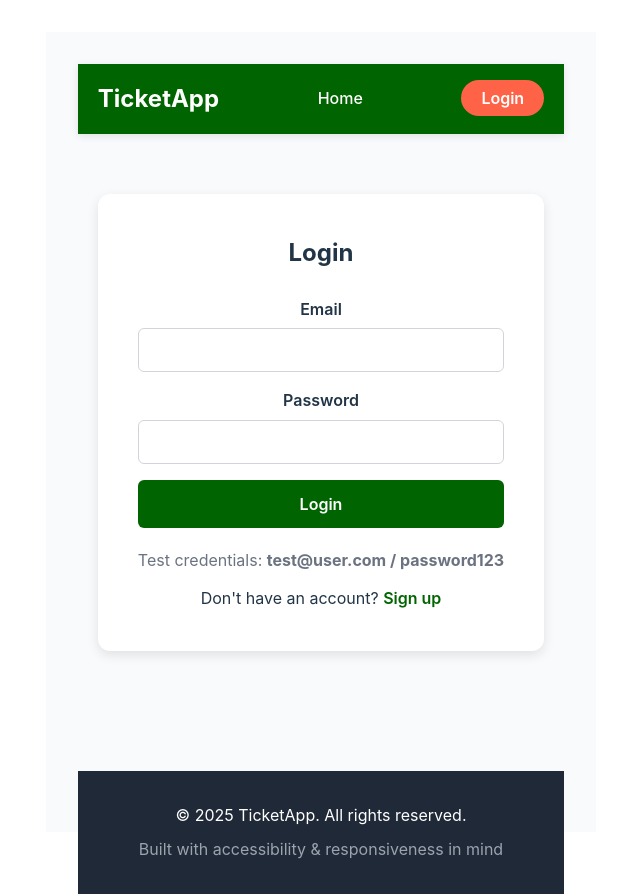
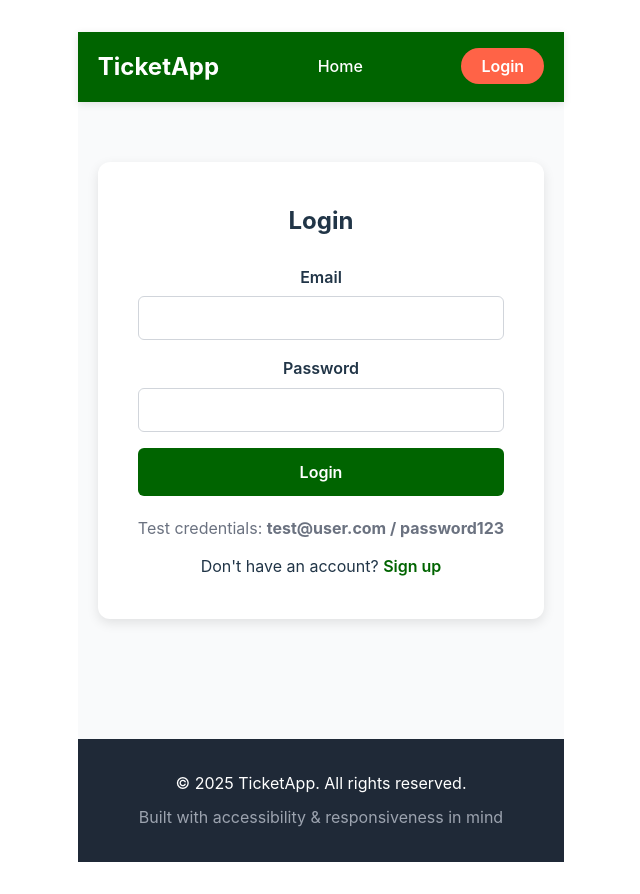
Before and after one commit to hng-13/Ticket-App-Vue, a Vue app: page /auth/login in a window 1280 px wide. Shown: the whole page, without its empty margins (319-959 px from the left). Built offline with nearby package versions, Linux system fonts and the light colour scheme.

Commit message:
Clear Dashboard error

```diff
--- a/src/App.vue
+++ b/src/App.vue
@@ -1,5 +1,5 @@
-<template>
-  <div id="app" style="min-height: 100vh; display: flex; flex-direction: column; background: #f9fafb;">
+ <template>
+  <div style="min-height: 100vh; display: flex; flex-direction: column; background: #f9fafb;">
     <Toast />
     <Navbar />
     <main style="flex: 1;">
@@ -16,11 +16,7 @@ import Toast from './components/Toast.vue'
 
 export default {
   name: 'App',
-  components: {
-    Navbar,
-    Footer,
-    Toast
-  }
+  components: { Navbar, Footer, Toast }
 }
 </script>
 
@@ -31,13 +27,8 @@ export default {
   box-sizing: border-box;
 }
 
-body, html, #app {
+body {
   font-family: -apple-system, BlinkMacSystemFont, 'Segoe UI', Roboto, sans-serif;
   line-height: 1.6;
-  height: 100%;
-}
-
-main {
-  flex: 1;
 }
 </style>
--- a/src/views/Dashboard.vue
+++ b/src/views/Dashboard.vue
@@ -31,7 +31,8 @@
 
 <script>
 import { ref, onMounted, computed } from 'vue'
-import { loadTickets } from '../services/ticketStore'
+import { loadTickets } from '../services/ticketStore.js'
+
 
 export default {
   setup() {
```
